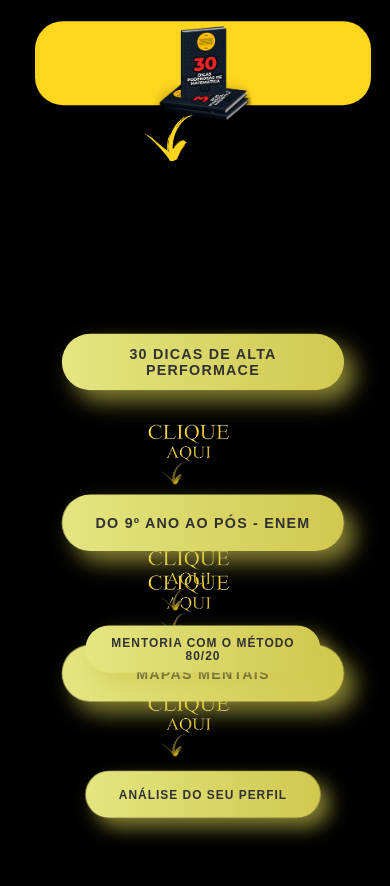
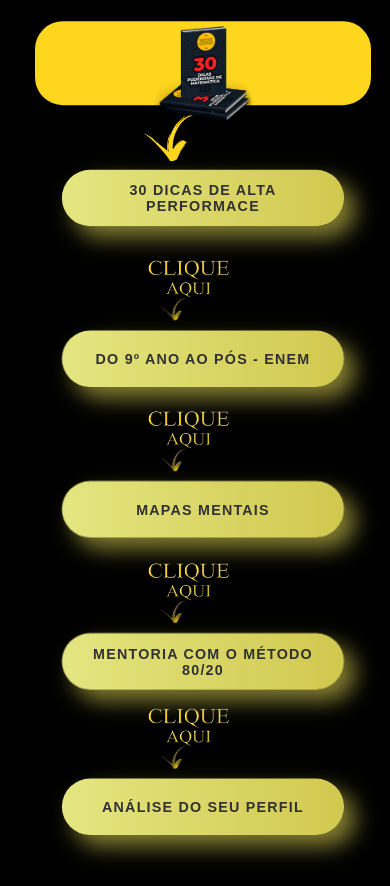
Before and after one commit to Jhonata12/SiteAlexCompleto, a plain HTML site: page index.html in a window 390 px wide. Shown: the part 511-1397 px from the top of the page. Drawn offline with Linux system fonts and the light colour scheme.

Commit message:
Add files via upload

```diff
--- a/style.css
+++ b/style.css
@@ -347,6 +347,17 @@ html, body {
 
   }
 
+  .bt4{
+    scale: 120%;
+    margin-top: 450px;
+
+  }
+
+  .bt5{
+  scale: 120%;
+
+  }
+
   .clique1{
     margin-bottom: 217px;
     margin-top: -117px;
@@ -430,7 +441,7 @@ html, body {
       margin-left: 450px;
       width: 300px;
       text-align: center;
-      margin-top: -480px;
+      margin-top: -950px;
     }
 
     .text{
```
